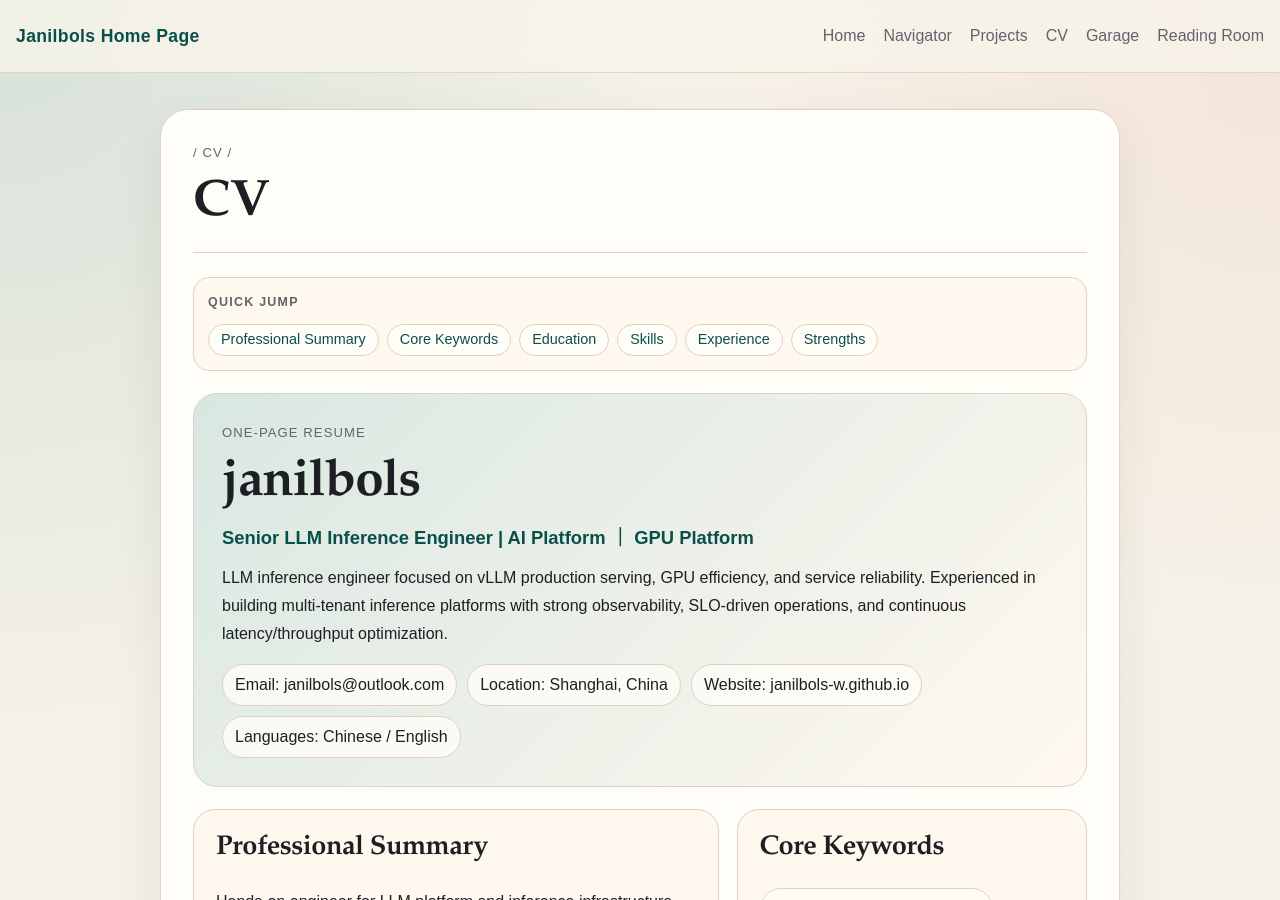
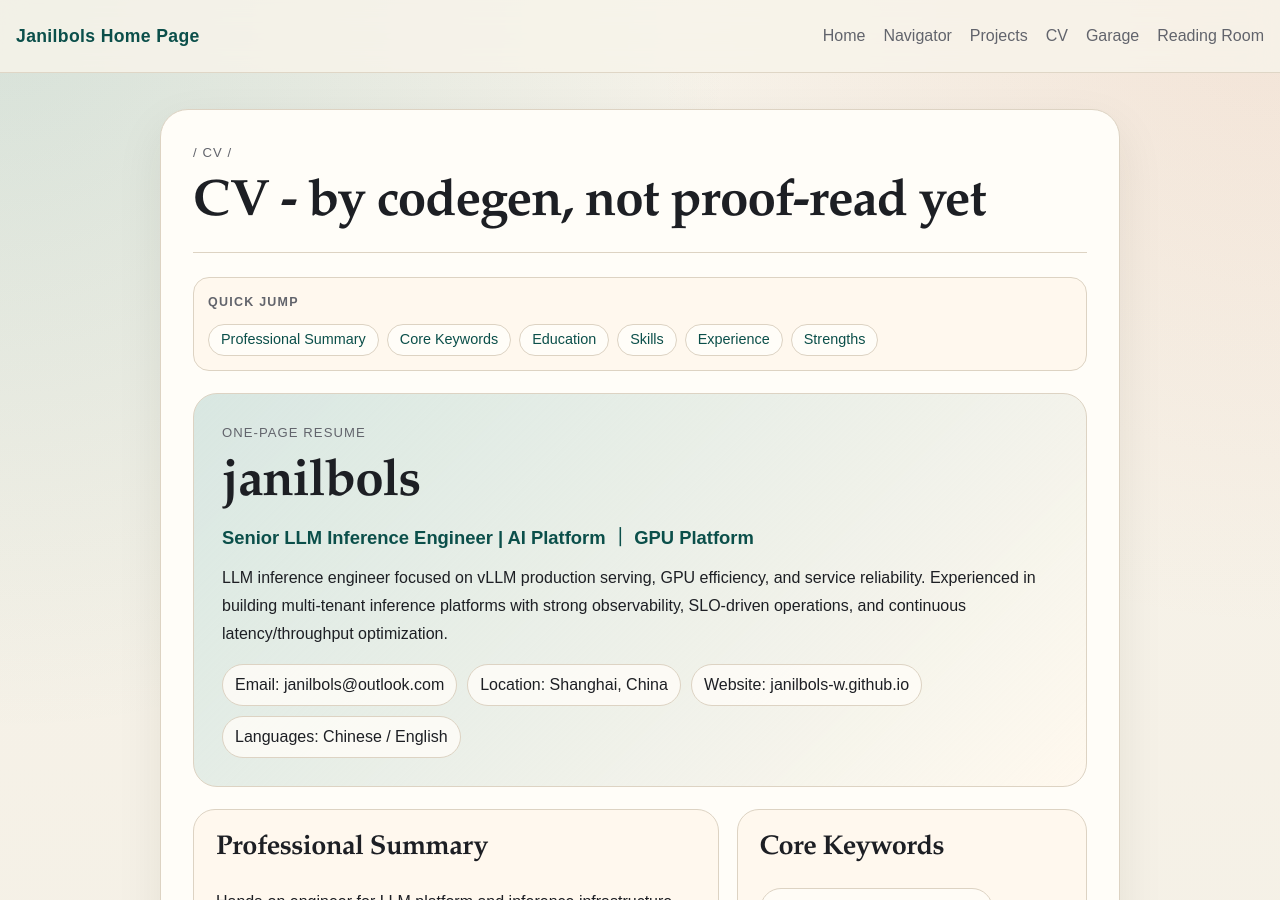
Before and after one commit to janilbols-w/janilbols-w.github.io, a Jekyll site: the page built from cv/index.md, in a window 1280 px wide and 900 px high. Built offline with Jekyll 4.4.1, drawn with Linux system fonts in a browser that asks for light colours; comment, search, counter and statistics services are not loaded.

Commit message:
update cv

```diff
--- a/cv/index.md
+++ b/cv/index.md
@@ -1,5 +1,5 @@
 ---
-title: CV
+title: CV - by codegen, not proof-read yet
 permalink: /cv/
 hide_sidebar: true
 ---
```
